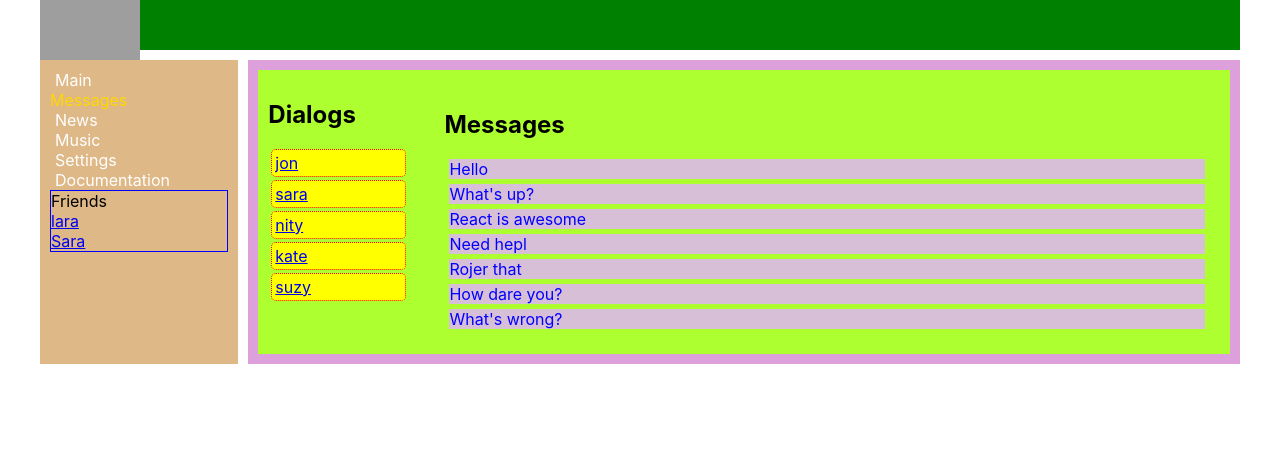
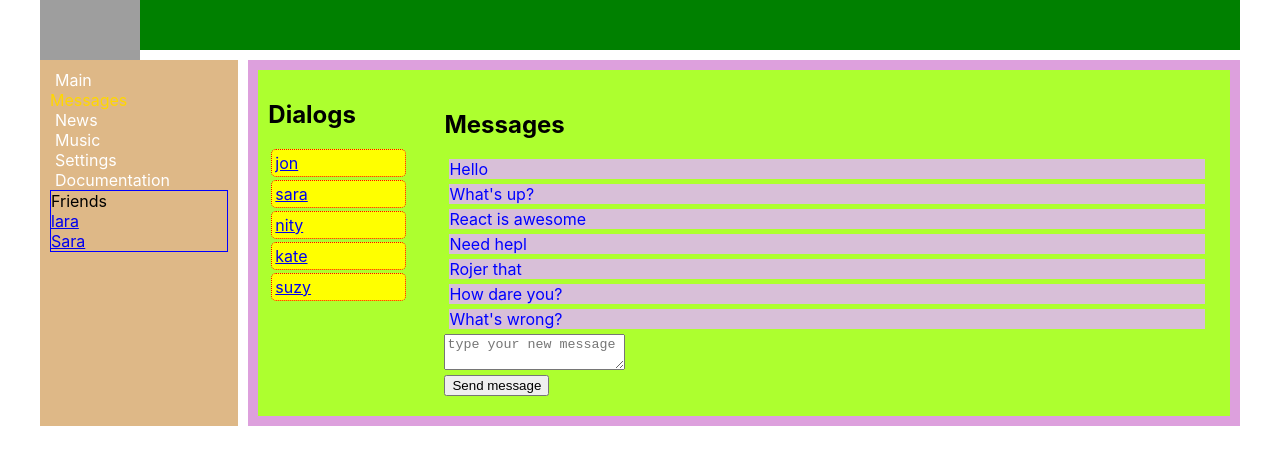
Before and after one commit to Chingiz-dev/socialnet, a React (Create React App) app: page /dialogs in a window 1280 px wide. Shown: the top 464 px of the page. Built offline with nearby package versions, Linux system fonts and the light colour scheme; grey boxes are pictures that could not be loaded.

Commit message:
add opportunity to add messages and posts into UI

```diff
--- a/src/components/Dialogs/Dialogs.js
+++ b/src/components/Dialogs/Dialogs.js
@@ -3,13 +3,20 @@ import st from "./Dialogs.module.css";
 import Dialog from "./Dialog/Dialog.js";
 import Messages from "./Messages/Messages.js";
 
+const Dialogs = (props) => {
+  let messages = props.state.messagesData.map((m) => (
+    <Messages key={m.id} message={m.message} />
+  ));
 
-const Dialogs = (props) => {
-let messages = props.state.messagesData.map((m) => (
-  <Messages key={m.id} message={m.message} />
-));
+  let dialogs = props.state.dialogData.map((d) => (
+    <Dialog key={d.id} id={d.id} name={d.name} />
+  ));
 
-let dialogs = props.state.dialogData.map((d) => <Dialog key={d.id} id={d.id} name={d.name} />);
+  let newMessageElement = React.createRef();
+  let postMessage = () => {
+    let messageText = newMessageElement.current.value;
+    alert(messageText);
+  };
   return (
     <div className={st.dialogs}>
       <div className={st.dialogsItems}>
@@ -19,6 +26,15 @@ let dialogs = props.state.dialogData.map((d) => <Dialog key={d.id} id={d.id} nam
       <div className={st.messages}>
         <h2>Messages</h2>
         {messages}
+        <div>
+          <textarea
+            placeholder="type your new message"
+            ref={newMessageElement}
+          ></textarea>
+        </div>
+        <div>
+          <button onClick={postMessage}>Send message</button>
+        </div>
       </div>
     </div>
   );
--- a/src/components/Dialogs/Messages/Messages.js
+++ b/src/components/Dialogs/Messages/Messages.js
@@ -2,12 +2,11 @@ import React from "react";
 import st from "./../Dialogs.module.css";
 
 const Messages = (props) => {
+
   return (
     <div className={st.message} key={props.id}>
       {props.message}
     </div>
   );
 };
-;
-
 export default Messages;
--- a/src/components/Main/MyPosts/MyPosts.js
+++ b/src/components/Main/MyPosts/MyPosts.js
@@ -1,20 +1,26 @@
 import React from "react";
 import st from "./MyPosts.module.css";
 import Post from "./Post/Post.js";
-
 
 const MyPosts = (props) => {
   let posts = props.postData.map((p) => (
     <Post key={p.id} text={p.text} likes={p.likes} />
   ));
 
+  let newPostElement = React.createRef();
+
+  let addPost = () => {
+    let text = newPostElement.current.value;
+    alert(text);
+  };
+
   return (
     <div>
       <div>
-        <textarea placeholder="type text here"></textarea>
+        <textarea placeholder="type text here" ref={newPostElement}></textarea>
       </div>
       <div>
-        <button>add post</button>
+        <button onClick={addPost}>add post</button>
       </div>
       <div>{posts}</div>
     </div>
```
